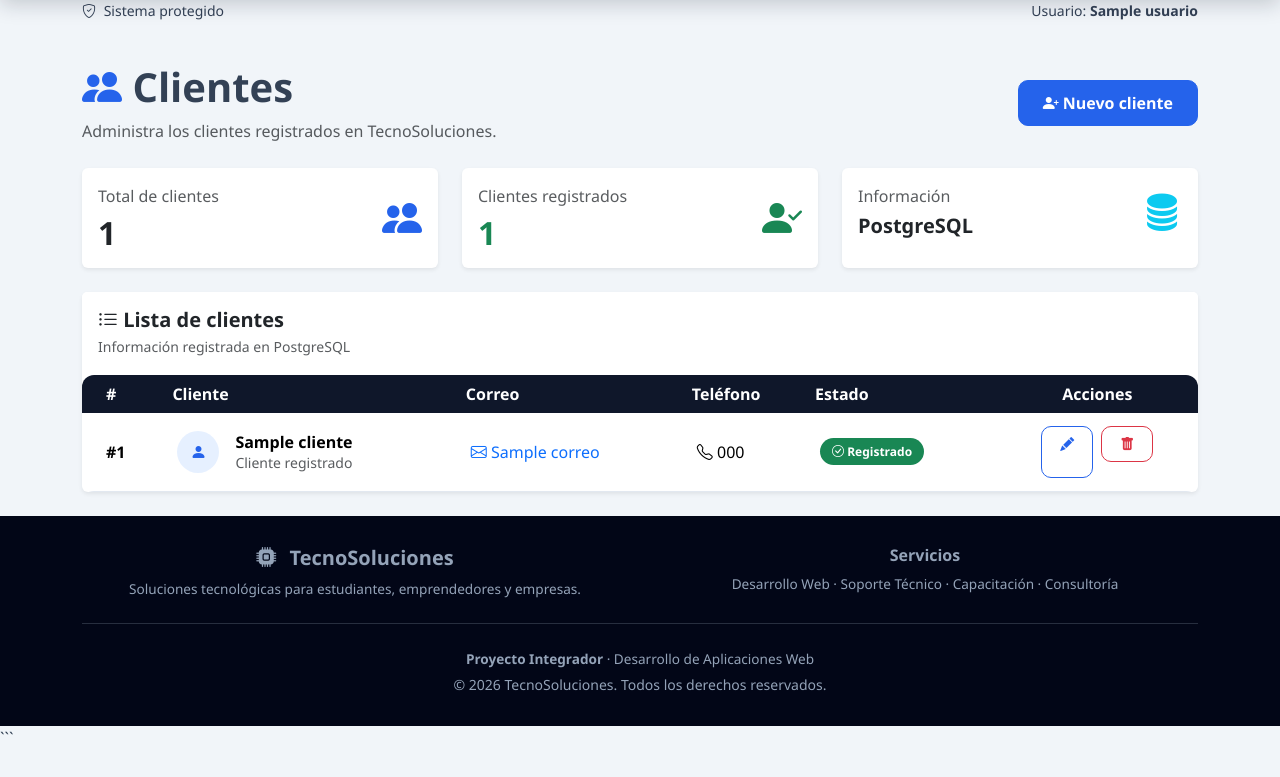
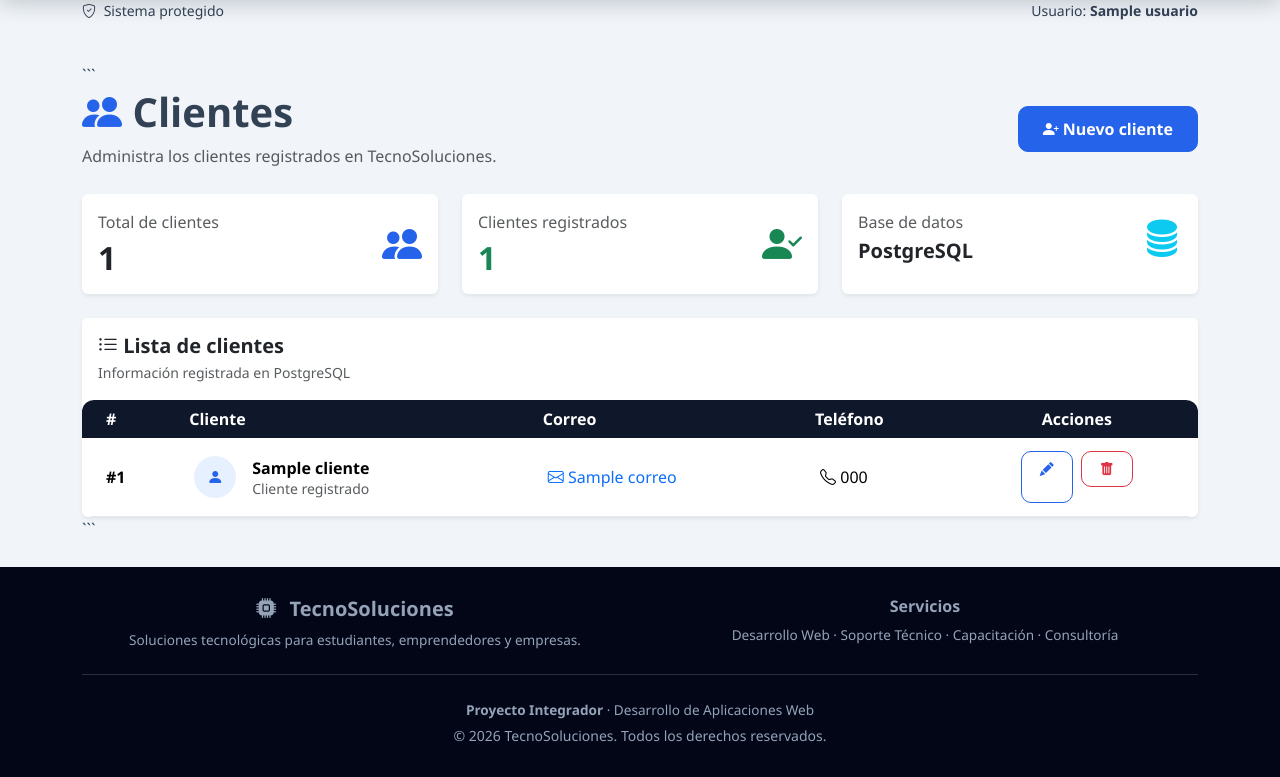
Before and after one commit to UEA-JeGl/2526-DESARROLLO-DE-APLICACIONES-WEB-B, a Flask app: page /clientes in a window 1280 px wide. Shown: the part 107-884 px from the top of the page. Before the commit the page ends 842 px from the top, so only its background shows below. Run offline with Flask 3, Linux system fonts and the light colour scheme; a user stored in the database is signed in; a database or web service that is not in the repository returns one stand-in record (values such as "Sample title"); some libraries are stand-ins or nearby versions.

Commit message:
Corregir CRUD Semana 15

````diff
--- a/app.py
+++ b/app.py
@@ -389,20 +389,63 @@ def crear_tabla_clientes():
 
         with conexion.cursor() as cursor:
 
+            # Crear la tabla si no existe
             cursor.execute(
                 """
                 CREATE TABLE IF NOT EXISTS clientes (
                     id SERIAL PRIMARY KEY,
                     nombre VARCHAR(100) NOT NULL,
                     correo VARCHAR(120) NOT NULL,
-                    telefono VARCHAR(20) NOT NULL
+                    telefono VARCHAR(20)
                 );
                 """
             )
 
+            # Agregar telefono si la tabla ya existía
+            cursor.execute(
+                """
+                ALTER TABLE clientes
+                ADD COLUMN IF NOT EXISTS telefono VARCHAR(20);
+                """
+            )
+
+            # Eliminar columnas antiguas que ya no utiliza el sistema
+            cursor.execute(
+                """
+                ALTER TABLE clientes
+                DROP COLUMN IF EXISTS tipo;
+                """
+            )
+
+            cursor.execute(
+                """
+                ALTER TABLE clientes
+                DROP COLUMN IF EXISTS estado;
+                """
+            )
+
+            # Completar teléfono de registros antiguos
+            cursor.execute(
+                """
+                UPDATE clientes
+                SET telefono = '0000000000'
+                WHERE telefono IS NULL;
+                """
+            )
+
+            # Dejar teléfono obligatorio
+            cursor.execute(
+                """
+                ALTER TABLE clientes
+                ALTER COLUMN telefono SET NOT NULL;
+                """
+            )
+
         conexion.commit()
 
-        print("Tabla clientes verificada correctamente.")
+        print(
+            "Tabla clientes verificada y actualizada correctamente."
+        )
 
     except Exception as e:
 
--- a/templates/clientes.html
+++ b/templates/clientes.html
@@ -6,6 +6,7 @@
 
 <div class="container py-4">
 
+```
 <!-- ENCABEZADO -->
 <div class="d-flex flex-column flex-md-row justify-content-between align-items-md-center mb-4">
 
@@ -35,7 +36,7 @@
 </div>
 
 
-    <!-- TARJETA RESUMEN -->
+<!-- TARJETAS RESUMEN -->
 <div class="row g-4 mb-4">
 
     <div class="col-md-4">
@@ -110,7 +111,7 @@
 
                     <div>
                         <p class="text-muted mb-1">
-                                Información
+                            Base de datos
                         </p>
 
                         <h5 class="fw-bold mb-0">
@@ -133,14 +134,10 @@
 </div>
 
 
-    <!-- LISTA -->
+<!-- LISTA DE CLIENTES -->
 <div class="card border-0 shadow-sm">
 
     <div class="card-header bg-white border-0 py-3">
-
-            <div class="d-flex justify-content-between align-items-center">
-
-                <div>
 
         <h5 class="fw-bold mb-1">
             <i class="bi bi-list-ul"></i>
@@ -150,10 +147,6 @@
         <small class="text-muted">
             Información registrada en PostgreSQL
         </small>
-
-                </div>
-
-            </div>
 
     </div>
 
@@ -186,10 +179,6 @@
                             Teléfono
                         </th>
 
-                            <th>
-                                Estado
-                            </th>
-
                         <th class="text-center">
                             Acciones
                         </th>
@@ -218,7 +207,7 @@
                                             text-primary rounded-circle
                                             d-flex align-items-center
                                             justify-content-center me-3"
-                                         style="width: 42px; height: 42px;">
+                                     style="width:42px;height:42px;">
 
                                     <i class="bi bi-person-fill"></i>
 
@@ -257,20 +246,7 @@
                         <td>
 
                             <i class="bi bi-telephone"></i>
-
                             {{ cliente.telefono }}
-
-                            </td>
-
-
-                            <td>
-
-                                <span class="badge bg-success">
-
-                                    <i class="bi bi-check-circle"></i>
-                                    Registrado
-
-                                </span>
 
                         </td>
 
@@ -279,9 +255,7 @@
 
                             <div class="d-flex justify-content-center gap-2">
 
-
                                 <!-- EDITAR -->
-
                                 <a href="{{ url_for('editar_cliente', id=cliente.id) }}"
                                    class="btn btn-sm btn-outline-primary"
                                    title="Editar">
@@ -292,7 +266,6 @@
 
 
                                 <!-- ELIMINAR -->
-
                                 <form method="POST"
                                       action="{{ url_for('eliminar_cliente', id=cliente.id) }}"
                                       class="d-inline"
@@ -326,6 +299,7 @@
 
         </div>
 
+
         {% else %}
 
         <!-- SIN CLIENTES -->
@@ -333,9 +307,7 @@
         <div class="text-center py-5">
 
             <div class="fs-1 text-muted mb-3">
-
                 <i class="bi bi-people"></i>
-
             </div>
 
             <h5 class="fw-bold">
@@ -361,6 +333,7 @@
     </div>
 
 </div>
+```
 
 </div>
 
````
Lines whose indentation alone changed are shown as unchanged.
